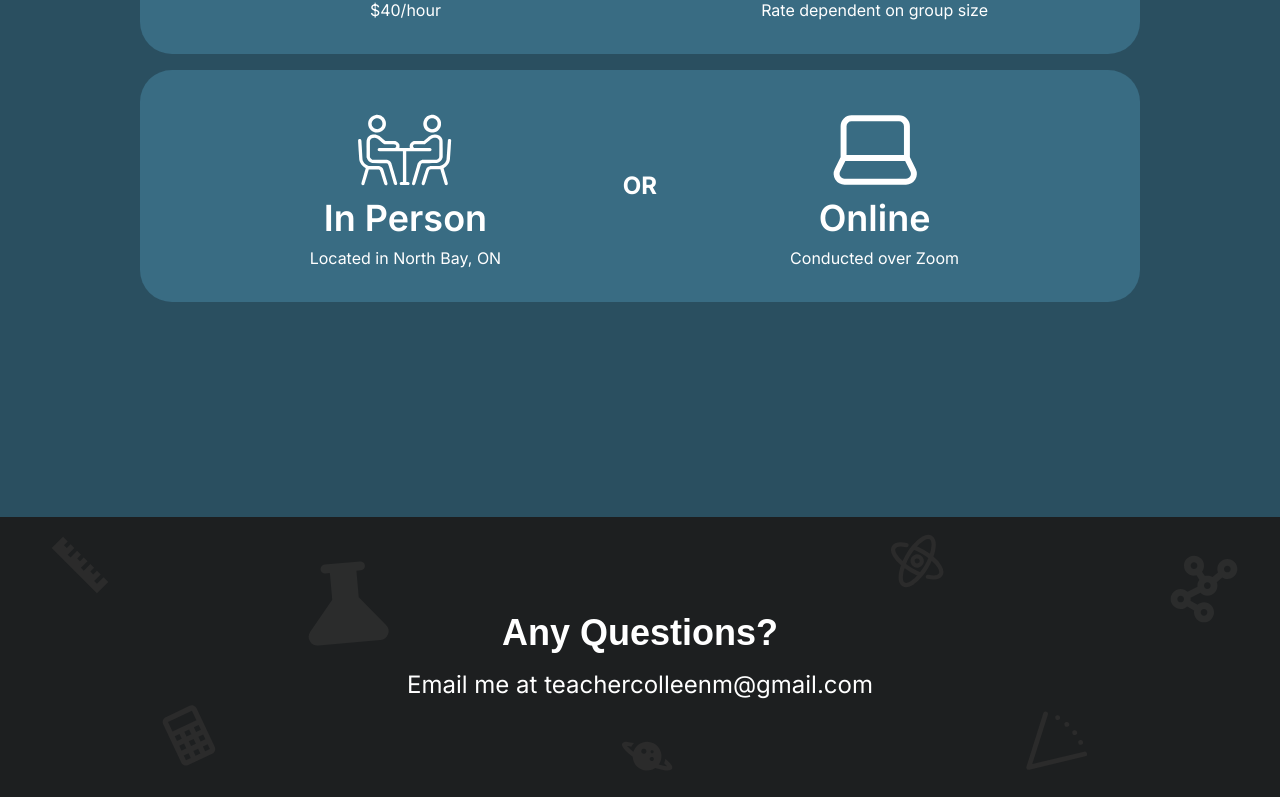
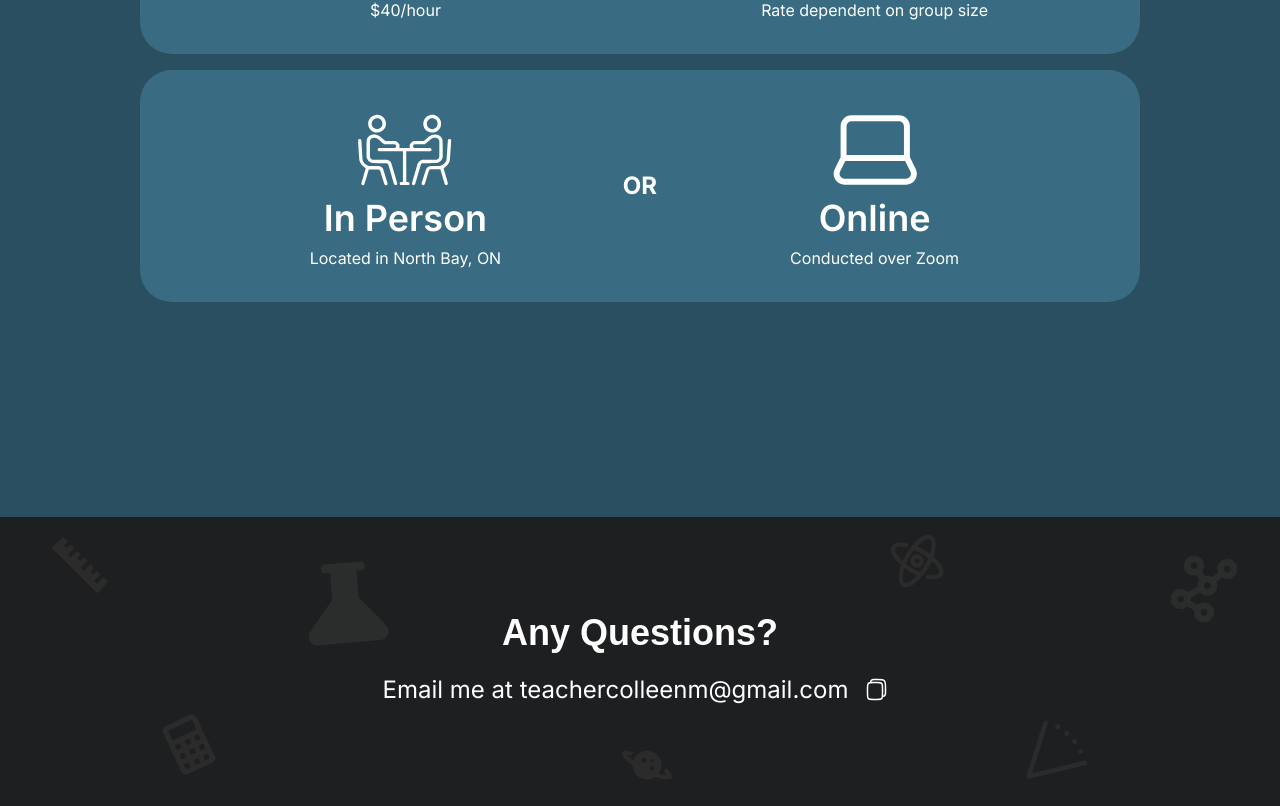
Before and after one commit to AMoore202/cmtutoring, a Next.js app: page / in a window 1280 px wide. Shown: the part 433-1239 px from the top of the page. Built offline with nearby package versions, Linux system fonts and the light colour scheme; a web font is replaced by a local one.

Commit message:
Adding in copy button

```diff
--- a/src/app/page.tsx
+++ b/src/app/page.tsx
@@ -11,6 +11,7 @@ import {
   MoleculeChainIcon,
   PlanetIcon,
 } from "./ui/icons";
+import CopyButton from "./ui/copy-button";
 
 export default function Home() {
   return (
@@ -83,9 +84,12 @@ export default function Home() {
         <h2 className="text-white font-header font-black text-2xl md:text-4xl text-center z-10">
           Any Questions?
         </h2>
-        <p className="text-white font-sans font-regular text-base md:text-2xl text-center z-10">
-          Email me at teachercolleenm@gmail.com
-        </p>
+        <div className="flex items-center gap-2">
+          <p className="text-white font-sans font-regular text-base md:text-2xl text-center z-10">
+            Email me at teachercolleenm@gmail.com
+          </p>
+          <CopyButton />
+        </div>
       </div>
     </div>
   );
--- /dev/null
+++ b/src/app/ui/copy-button.tsx
@@ -0,0 +1,28 @@
+"use client";
+
+import { CopyIcon, CheckmarkIcon } from "./icons";
+import { useState } from "react";
+
+export default function CopyButton() {
+  const email = "teachercolleenm@gmail.com";
+  const [copied, setCopied] = useState(false);
+
+  const handleCopy = async () => {
+    try {
+      await navigator.clipboard.writeText(email);
+      setCopied(true);
+      setTimeout(() => setCopied(false), 2000); // reset after 2s
+    } catch (err) {
+      console.error("Failed to copy: ", err);
+    }
+  };
+
+  return (
+    <button
+      onClick={handleCopy}
+      className="flex items-center p-2 hover:bg-white/5 rounded-lg transition cursor-pointer"
+    >
+      {copied ? <CheckmarkIcon /> : <CopyIcon />}
+    </button>
+  );
+}
--- a/src/app/ui/icons.tsx
+++ b/src/app/ui/icons.tsx
@@ -247,3 +247,45 @@ export function AngleIcon({ className }: { className?: string }) {
     </svg>
   );
 }
+
+export function CopyIcon({ className }: { className?: string }) {
+  return (
+    <svg
+      className={className}
+      width="25"
+      height="25"
+      viewBox="0 0 25 25"
+      fill="none"
+      xmlns="http://www.w3.org/2000/svg"
+    >
+      <path
+        d="M18.5 11.5C18.5 8.672 18.5 7.257 17.621 6.379C16.743 5.5 15.328 5.5 12.5 5.5H9.5C6.672 5.5 5.257 5.5 4.379 6.379C3.5 7.257 3.5 8.672 3.5 11.5V16.5C3.5 19.328 3.5 20.743 4.379 21.621C5.257 22.5 6.672 22.5 9.5 22.5H12.5C15.328 22.5 16.743 22.5 17.621 21.621C18.5 20.743 18.5 19.328 18.5 16.5V11.5Z"
+        stroke="white"
+        strokeWidth="1.5"
+      />
+      <path
+        d="M18.5 19.5C19.2956 19.5 20.0587 19.1839 20.6213 18.6213C21.1839 18.0587 21.5 17.2956 21.5 16.5V10.5C21.5 6.729 21.5 4.843 20.328 3.672C19.156 2.501 17.271 2.5 13.5 2.5H9.5C8.70435 2.5 7.94129 2.81607 7.37868 3.37868C6.81607 3.94129 6.5 4.70435 6.5 5.5"
+        stroke="white"
+        strokeWidth="1.5"
+      />
+    </svg>
+  );
+}
+
+export function CheckmarkIcon({ className }: { className?: string }) {
+  return (
+    <svg
+      className={className}
+      width="25"
+      height="25"
+      viewBox="0 0 25 25"
+      fill="none"
+      xmlns="http://www.w3.org/2000/svg"
+    >
+      <path
+        d="M20.0299 6.90953C20.3189 7.18275 20.4876 7.55956 20.4989 7.95711C20.5101 8.35466 20.363 8.7404 20.0899 9.02953L11.5899 18.0295C11.4522 18.1751 11.2866 18.2916 11.1031 18.3722C10.9195 18.4527 10.7217 18.4957 10.5213 18.4985C10.3208 18.5013 10.1219 18.4639 9.93617 18.3885C9.75044 18.3131 9.58171 18.2012 9.43994 18.0595L4.93994 13.5595C4.67498 13.2752 4.53073 12.8991 4.53759 12.5105C4.54444 12.1219 4.70187 11.7511 4.97669 11.4763C5.25152 11.2015 5.62229 11.044 6.01089 11.0372C6.39949 11.0303 6.77559 11.1746 7.05994 11.4395L10.4699 14.8475L17.9099 6.96953C18.1832 6.68052 18.56 6.51185 18.9575 6.5006C19.3551 6.48935 19.7408 6.63644 20.0299 6.90953Z"
+        fill="white"
+      />
+    </svg>
+  );
+}
```
